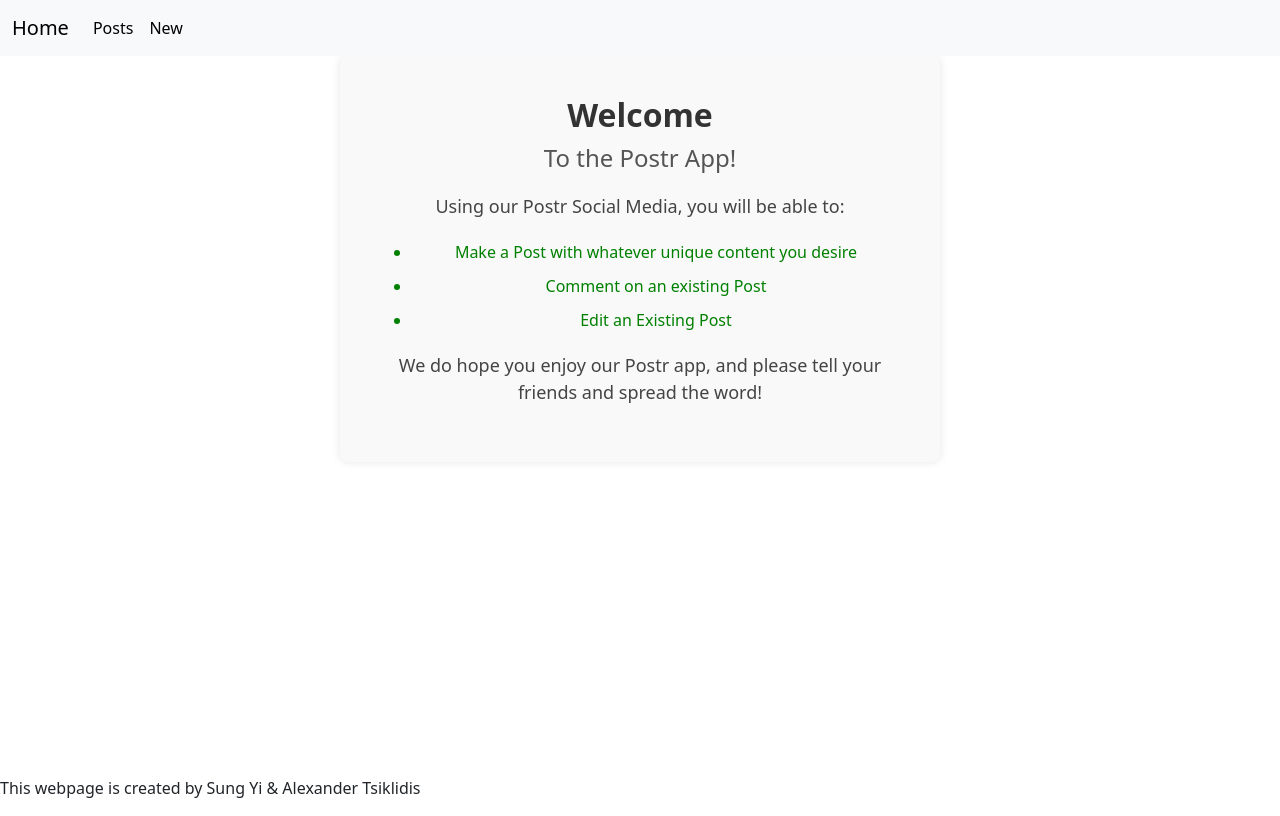
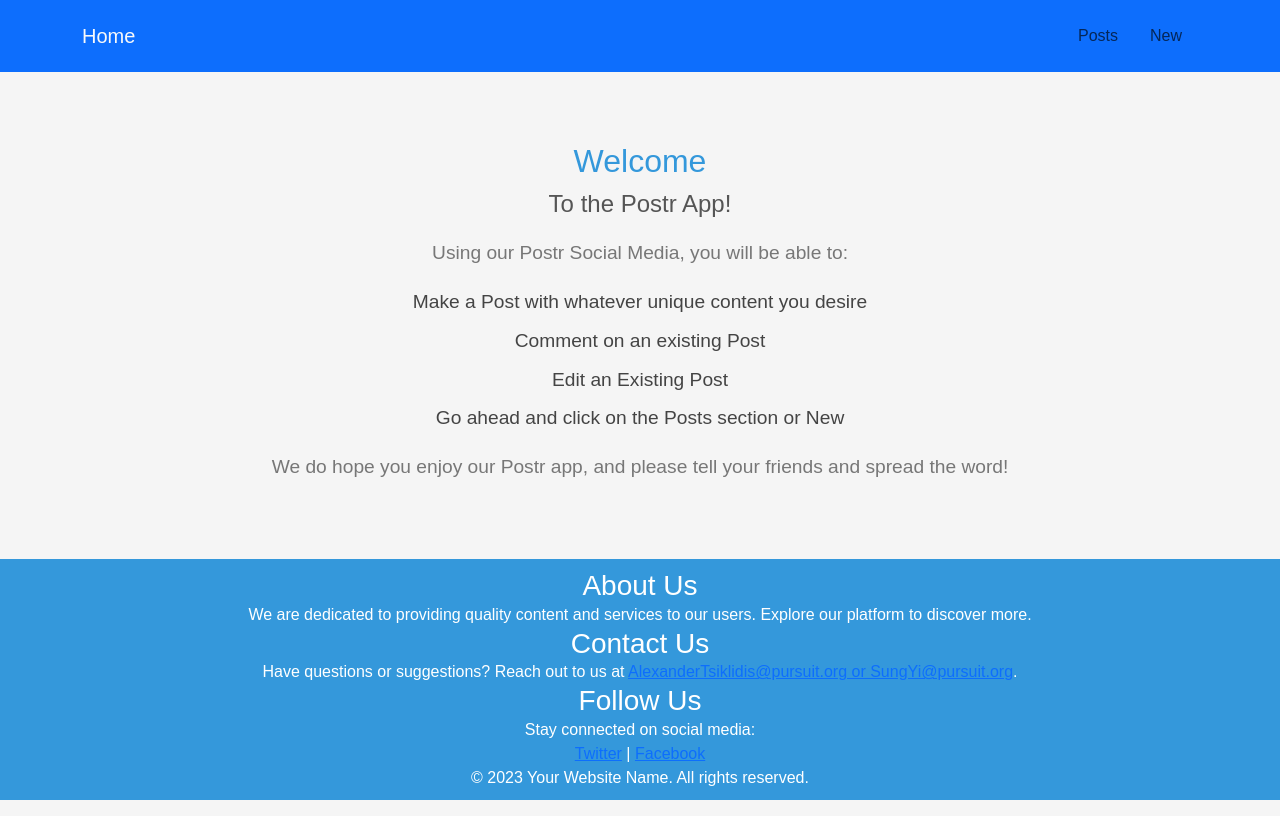
Before and after one commit to dreamseekerfromn/project-pursuit-single-resource-project-front-end, a React (Vite) app: page / in a window 1280 px wide. Built offline with nearby package versions, Linux system fonts and the light colour scheme; no server answers.

Commit message:
adds lots of styling, still could be better

```diff
--- a/index.html
+++ b/index.html
@@ -8,6 +8,9 @@
       integrity="sha384-GLhlTQ8iRABdZLl6O3oVMWSktQOp6b7In1Zl3/Jr59b6EGGoI1aFkw7cmDA6j6gD"
       crossorigin="anonymous"
     />
+    <link rel="stylesheet" href="https://fonts.googleapis.com/css?family=Montserrat:400,700&display=swap" />
+<link rel="stylesheet" href="https://fonts.googleapis.com/css?family=Roboto:400,400i,700&display=swap" />
+
     <link rel="icon" type="image/svg+xml" href="/vite.svg" />
     <meta name="viewport" content="width=device-width, initial-scale=1.0" />
     <title>Postr</title>
--- a/src/components/Footer.jsx
+++ b/src/components/Footer.jsx
@@ -1,15 +1,41 @@
-/**
- * Footer()
- * =================================
- * Footer for the webpage
- *
- * @returns {ReactComponentElement}
- */
-export default function Footer(){
-    return(
-        <footer>
-            <p>This webpage is created by Sung Yi & Alexander Tsiklidis</p>
+import React from 'react';
 
-        </footer>
-    )
+export default function Footer() {
+  return (
+    <footer className="footer-container">
+      <div className="footer-content">
+        <div className="footer-section">
+          <h3>About Us</h3>
+          <p>
+            We are dedicated to providing quality content and services to our
+            users. Explore our platform to discover more.
+          </p>
+        </div>
+        <div className="footer-section">
+          <h3>Contact Us</h3>
+          <p>
+            Have questions or suggestions? Reach out to us at{' '}
+            <a href="mailto:info@example.com">AlexanderTsiklidis@pursuit.org or SungYi@pursuit.org</a>.
+          </p>
+        </div>
+        <div className="footer-section">
+          <h3>Follow Us</h3>
+          <p>
+            Stay connected on social media:
+            <br />
+            <a href="https://twitter.com/example" target="_blank" rel="noopener noreferrer">
+              Twitter
+            </a>{' '}
+            |{' '}
+            <a href="https://www.facebook.com/example" target="_blank" rel="noopener noreferrer">
+              Facebook
+            </a>
+          </p>
+        </div>
+      </div>
+      <div className="footer-bottom">
+        <p>&copy; 2023 Your Website Name. All rights reserved.</p>
+      </div>
+    </footer>
+  );
 }
--- a/src/components/NavBar.jsx
+++ b/src/components/NavBar.jsx
@@ -1,23 +1,36 @@
-
 import { Link } from "react-router-dom";
 
 export default function NavBar() {
   return (
-    <nav className="navbar navbar-expand-lg bg-body-tertiary">
-      <div className="container-fluid">
-        <Link className="navbar-brand" to="/">Home</Link>
-        <button className="navbar-toggler" type="button" data-bs-toggle="collapse" data-bs-target="#navbarSupportedContent" aria-controls="navbarSupportedContent" aria-expanded="false" aria-label="Toggle navigation">
-            <span className="navbar-toggler-icon"></span>
+    <nav className="navbar navbar-expand-lg bg-primary text-light py-3">
+      <div className="container">
+        <Link className="navbar-brand text-light" to="/">
+          Home
+        </Link>
+        <button
+          className="navbar-toggler"
+          type="button"
+          data-bs-toggle="collapse"
+          data-bs-target="#navbarSupportedContent"
+          aria-controls="navbarSupportedContent"
+          aria-expanded="false"
+          aria-label="Toggle navigation"
+        >
+          <span className="navbar-toggler-icon"></span>
         </button>
         <div className="collapse navbar-collapse" id="navbarSupportedContent">
-            <ul className="navbar-nav me-auto mb-2 mb-lg-0">
-                <li className="nav-item">
-                    <Link className="nav-link active" aria-current="page" to="/posts">Posts</Link>
-                </li>
-                <li className="nav-item">
-                    <Link className="nav-link active" aria-current="page" to="/posts/new">New</Link>
-                </li>
-            </ul>
+          <ul className="navbar-nav ms-auto">
+            <li className="nav-item mx-2">
+              <Link className="nav-link" to="/posts">
+                Posts
+              </Link>
+            </li>
+            <li className="nav-item mx-2">
+              <Link className="nav-link" to="/posts/new">
+                New
+              </Link>
+            </li>
+          </ul>
         </div>
       </div>
     </nav>
--- a/src/components/Post.jsx
+++ b/src/components/Post.jsx
@@ -1,7 +1,7 @@
 import { useState, useEffect } from "react";
 import { Link } from "react-router-dom";
 import { postsObjInitializer } from "../interfaces/fetchingObjInitializer";
-import "./Post.css";
+// import "./Post.css";
 
 function Post({ post, index }) {
     return (
--- a/src/components/Posts.jsx
+++ b/src/components/Posts.jsx
@@ -2,7 +2,7 @@ import React, { useEffect, useState } from "react";
 import Post from "./Post";
 import { postsObjInitializer } from "../interfaces/fetchingObjInitializer";
 import { getAllMessages } from "../api/fetch";
-import './Posts.css'
+// import './Posts.css'
 
 function Posts() {
     const [posts, setPosts] = useState([postsObjInitializer]);
--- a/src/index.css
+++ b/src/index.css
@@ -1,76 +1,111 @@
-.root {
-    align-items: center;
-    height: 100vh;
-    width: 100vw;
+/* Reset some default styles */
+body, h1, h2, h3, p, ul {
+  margin: 0;
+  padding: 0;
 }
 
-main {
-    height: 90vh;
-    width: 100vw;
+body {
+  font-family: 'Arial', sans-serif;
+  background-color: #f5f5f5;
+  color: #333;
+}
+
+/* App Container Styles */
+.App {
+  display: flex;
+  flex-direction: column;
+  min-height: 100vh;
 }
 
 
-.New {
-    max-width: 600px;
-    margin: 0 auto;
+/* .navbar {
+  background-color: #3498db;
+  color: #fff;
   padding: 20px;
-    background-color: #fff;
-    box-shadow: 0 0 10px rgba(0, 0, 0, 0.1);
-    border-radius: 8px;
+  text-align: center;
 }
 
-  .newPostHeader {
-    font-size: 24px;
-    font-weight: bold;
-    margin-bottom: 20px;
-    color: #333;
+.navbar a {
+  color: #fff;
+  text-decoration: none;
+  margin: 0 15px; /* Adjust margin to spread buttons
+  padding-right: 3rem;
+  padding-left: 3rem;
+  font-size: 18px;
+} */
+
+/* Main Content Styles */
+main {
+  flex-grow: 1;
+  padding: 20px;
 }
 
+/* Home Page Styles */
 .home-container {
-    max-width: 600px;
-    margin: 0 auto;
-    padding: 40px;
   text-align: center;
-    background-color: #f9f9f9;
-    box-shadow: 0 0 10px rgba(0, 0, 0, 0.1);
-    border-radius: 8px;
+  margin-top: 50px;
 }
 
 .welcome-header {
-    font-size: 32px;
-    font-weight: bold;
-    color: #333;
+  font-size: 2em;
+  color: #3498db;
+  margin-bottom: 10px;
 }
 
 .subtitle {
-    font-size: 24px;
+  font-size: 1.5em;
+  color: #555;
   margin-top: 10px;
-    color: #555;
 }
 
 .description {
-    font-size: 18px;
   margin-top: 20px;
-    color: #444;
+  font-size: 1.2em;
+  color: #777;
 }
 
 .feature-list {
   margin-top: 20px;
+  list-style-type: none;
+  padding: 0;
 }
 
 .feature-item {
-    font-size: 16px;
-    margin-top: 10px;
-    color: green;
+  margin-bottom: 10px;
+  font-size: 1.2em;
+  color: #444;
+
 }
 
+/* Posts Styles */
+.posts-container {
+  align-items: center;
+  padding: 0% 2% 2% 2%;
+}
+
+.post {
+  background-color: #fff;
+  border-radius: 8px;
+  box-shadow: 0 0 10px rgba(0, 0, 0, 0.1);
+  margin-bottom: 20px;
+  padding: 15px;
+}
+
+.post img {
+  max-width: 100%;
+  border-radius: 8px;
+  margin-top: 10px;
+}
+
+.indexTitle {
+  font-size: 24px;
+  color: #3498db;
+}
+
+/* Form Styles */
 .new-entry-container {
   max-width: 600px;
-    margin: 0 auto;
-    padding: 20px;
-    background-color: #fff;
-    box-shadow: 0 0 10px rgba(0, 0, 0, 0.1);
-    border-radius: 8px;
+  margin: auto;
 }
 
 .new-entry-form {
@@ -79,31 +114,196 @@ main {
 }
 
 .form-label {
-    font-size: 16px;
   font-weight: bold;
-    margin-bottom: 8px;
+  margin-top: 10px;
 }
 
 .form-input,
 .form-textarea {
-    padding: 10px;
-    margin-bottom: 16px;
-    border: 1px solid #ddd;
+  width: 100%;
+  padding: 8px;
+  margin: 8px 0;
+  border: 1px solid #ccc;
   border-radius: 4px;
-    font-size: 16px;
+  box-sizing: border-box;
 }
 
 .form-submit {
+  background-color: #3498db;
+  color: #fff;
+  padding: 10px;
+  border: none;
+  border-radius: 4px;
+  cursor: pointer;
+}
+
+/* Post Details Styles */
+.card {
+  background-color: #fff;
+  border-radius: 8px;
+  box-shadow: 0 0 10px rgba(0, 0, 0, 0.1);
+  margin-top: 20px;
+  padding: 15px;
+}
+
+.card-header {
+  display: flex;
+  align-items: center;
+}
+
+.profile_pic {
+  max-width: 80px;
+  max-height: 80px;
+  border-radius: 50%;
+  margin-right: 15px;
+}
+
+.user_name {
+  font-size: 18px;
+  font-weight: bold;
+}
+
+.card-body {
+  margin-top: 15px;
+}
+
+.time_stamp {
+  font-size: 12px;
+  color: #777;
+  margin-right: 15px;
+}
+
+.card-img-top {
+  max-width: 100%;
+  border-radius: 8px;
+  margin-top: 15px;
+}
+
+/* Footer Styles */
+footer {
+  background-color: #3498db;
+  color: #fff;
+  text-align: center;
+  padding: 10px;
+}
+
+/* Button Styles */
+.button {
+  background-color: #3498db;
+  color: #fff;
+  padding: 10px;
+  border: none;
+  border-radius: 4px;
+  cursor: pointer;
+  margin-top: 10px;
+}
+
+.button:hover {
+  background-color: #2980b9;
+}
+
+
+.Edit form {
+  max-width: 500px;
+  margin: auto;
+}
+
+.Edit label {
+  display: block;
+  margin-top: 10px;
+  font-weight: bold;
+}
+
+.Edit input[type="text"],
+.Edit input[type="checkbox"] {
+  width: 100%;
+  padding: 8px;
+  margin-top: 5px;
+  box-sizing: border-box;
+}
+
+.Edit .submit-button {
   background-color: #007bff;
   color: #fff;
+  padding: 10px;
   cursor: pointer;
-    font-size: 16px;
-    padding: 12px;
   border: none;
-    border-radius: 4px;
-    transition: background-color 0.3s ease-in-out;
+  border-radius: 5px;
+  margin-top: 10px;
 }
 
-  .form-submit:hover {
+.Edit .submit-button:hover {
   background-color: #0056b3;
 }
+
+.Edit button {
+  background-color: #fff;
+  color: #007bff;
+  padding: 10px;
+  cursor: pointer;
+  border: 1px solid #007bff;
+  border-radius: 5px;
+  margin-top: 10px;
+}
+
+.Edit button:hover {
+  background-color: #007bff;
+  color: #fff;
+}
+
+/* Edit component styles */
+.Edit {
+  padding: 20px;
+}
+
+.Edit h2 {
+  text-align: center;
+  margin-bottom: 20px;
+  color: #007bff;
+}
+
+.underline {
+  text-decoration: underline;
+}
+/* Assuming you have a general container class */
+.New {
+  max-width: 800px;
+  margin: 0 auto;
+  padding: 20px;
+}
+
+.newPostHeader {
+  font-size: 36px;
+  font-family: 'Quicksand', sans-serif; /* Add the desired Google Font */
+  font-weight: bold;
+  text-align: center;
+  margin-bottom: 20px;
+  color: #333; /* Adjust the color to fit your color scheme */
+}
+
+/* Style for the form, update as needed */
+/* For example purposes, let's add some subtle box shadow and padding */
+.PostNewForm {
+  box-shadow: 0 0 10px rgba(0, 0, 0, 0.1);
+  padding: 20px;
+  background-color: #fff;
+}
+
+/* Add any additional styling for the PostNewForm component here */
+
+
+
+
+/* Responsive Styles */
+@media (max-width: 768px) {
+  .navbar a {
+    margin-right: 0;
+    margin-bottom: 10px;
+    display: block;
+  }
+
+  .form-input,
+  .form-textarea {
+    width: 100%;
+  }
+}
--- a/src/pages/Home.jsx
+++ b/src/pages/Home.jsx
@@ -8,9 +8,10 @@ function Home() {
       <h3 className="subtitle">To the Postr App!</h3>
       <p className="description">Using our Postr Social Media, you will be able to:</p>
       <ul className="feature-list">
-        <li className="feature-item">Make a Post with whatever unique content you desire</li>
-        <li className="feature-item">Comment on an existing Post</li>
-        <li className="feature-item">Edit an Existing Post</li>
+        <ul className="feature-item">Make a Post with whatever unique content you desire</ul>
+        <ul className="feature-item">Comment on an existing Post</ul>
+        <ul className="feature-item">Edit an Existing Post</ul>
+        <ul className="feature-item">Go ahead and click on the Posts section or New </ul>
       </ul>
       <p className="description">We do hope you enjoy our Postr app, and please tell your friends and spread the word!</p>
     </div>
```
Also changed, not shown: src/components/PostNewForm.jsx (+16 -0 lines), src/pages/Index.jsx (deleted). Lines whose indentation alone changed are shown as unchanged.
